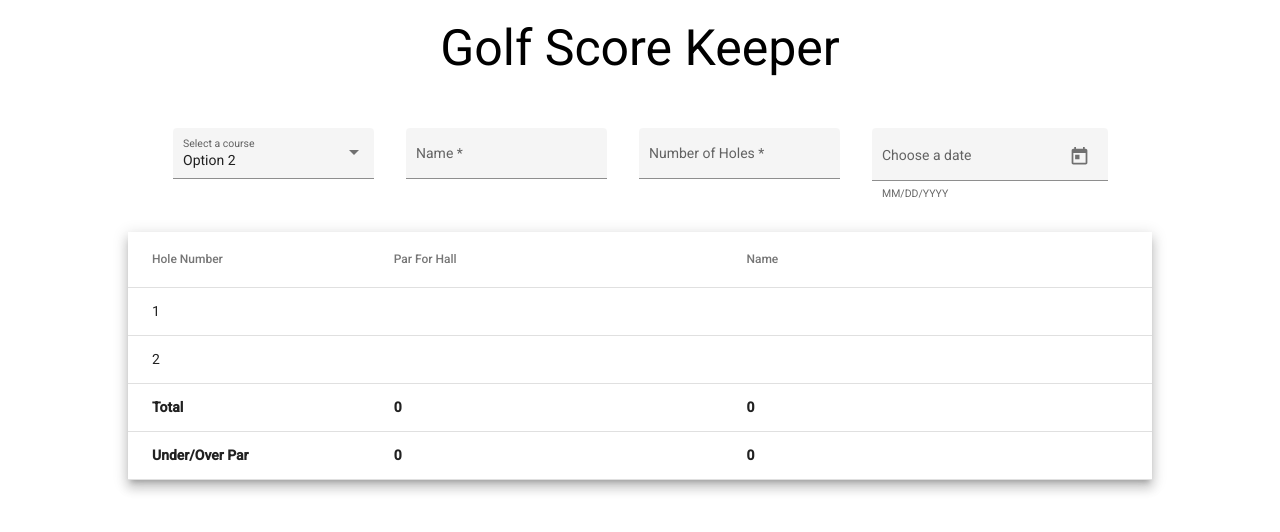
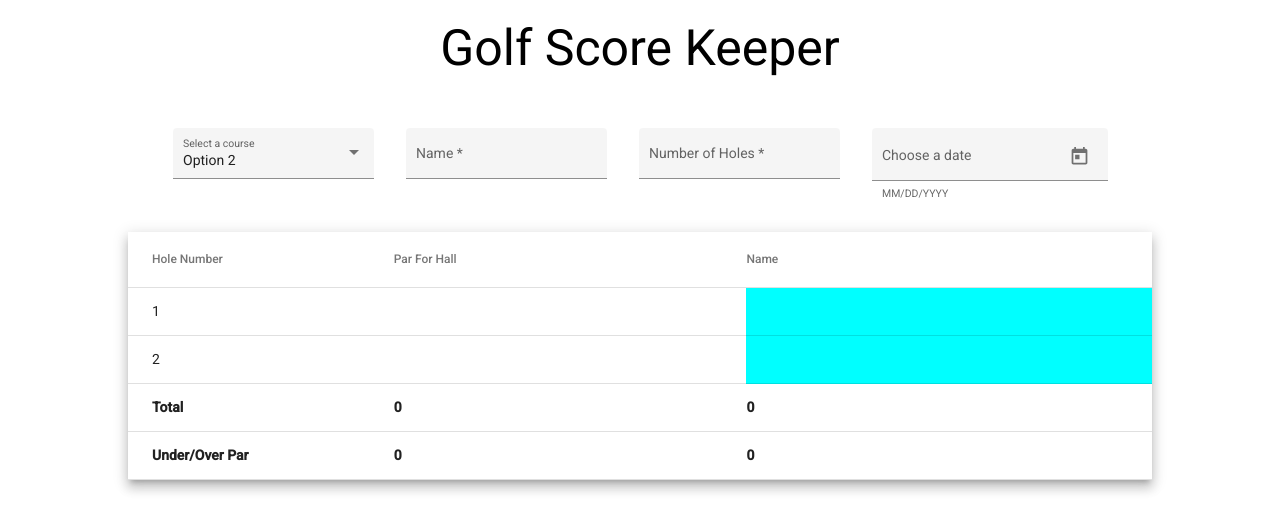
Before and after one commit to m2mt-l/Golf_Score_Keeper, an Angular app: page / in a window 1280 px wide. Shown: the top 532 px of the page. Built offline with nearby package versions, Linux system fonts and the light colour scheme.

Commit message:
feat: add cell Color

```diff
--- a/src/app/grid/grid.component.html
+++ b/src/app/grid/grid.component.html
@@ -20,7 +20,7 @@
     <!-- Name Column -->
     <ng-container matColumnDef="name">
         <th mat-header-cell *matHeaderCellDef> Name </th>
-        <td mat-cell *matCellDef="let score">
+        <td mat-cell *matCellDef="let score" [style.background-color]="'#00ffff'">
             <input matInput type="number" min="1" #parForPlayer (keyup)="onKeyParForPlayer(score.position, parForPlayer.value)">
         </td>
         <td mat-footer-cell *matFooterCellDef>{{sumParForPlayer()}}</td>
--- a/src/app/grid/grid.component.ts
+++ b/src/app/grid/grid.component.ts
@@ -5,6 +5,8 @@ interface Score {
     par?: number;
     stroke?: number;
 }
+
+
 @Component({
     selector: 'app-grid',
     templateUrl: './grid.component.html',
@@ -26,6 +28,13 @@ export class GridComponent implements OnInit {
         { position: 1, par: undefined, stroke: undefined },
         { position: 2, par: undefined, stroke: undefined },
     ];
+
+
+    cellColor: {[key:string]: string} = {
+        red: "ff0000",
+        green: "00ff00",
+        blue: "0000ff"
+    }
 
     onKeyParForHall(position: number, value: string): void {
         this.scores[position - 1].par = Number(value);
```
